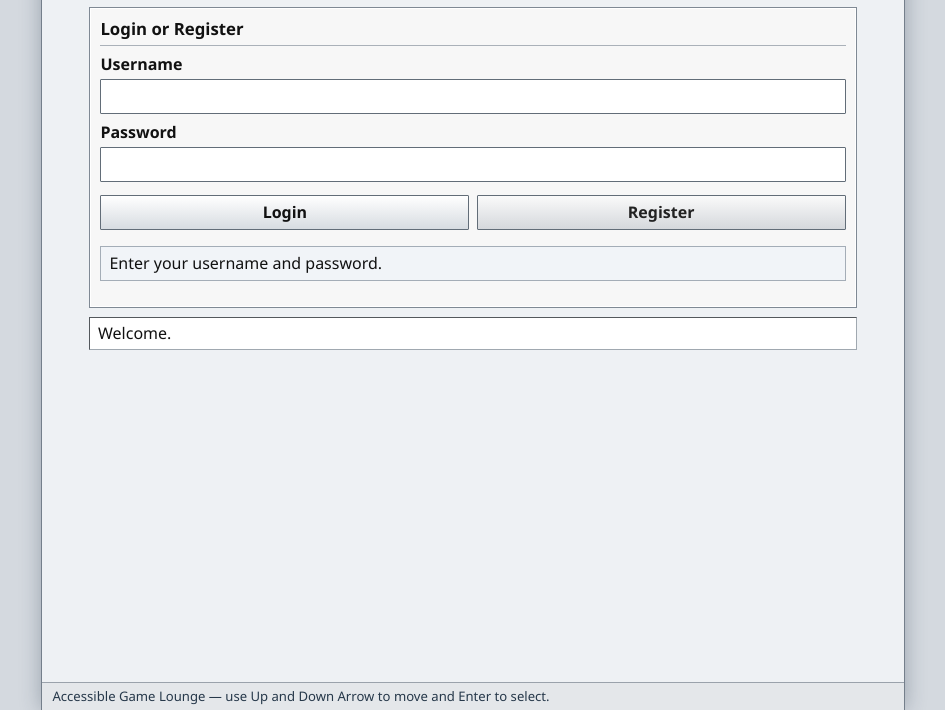
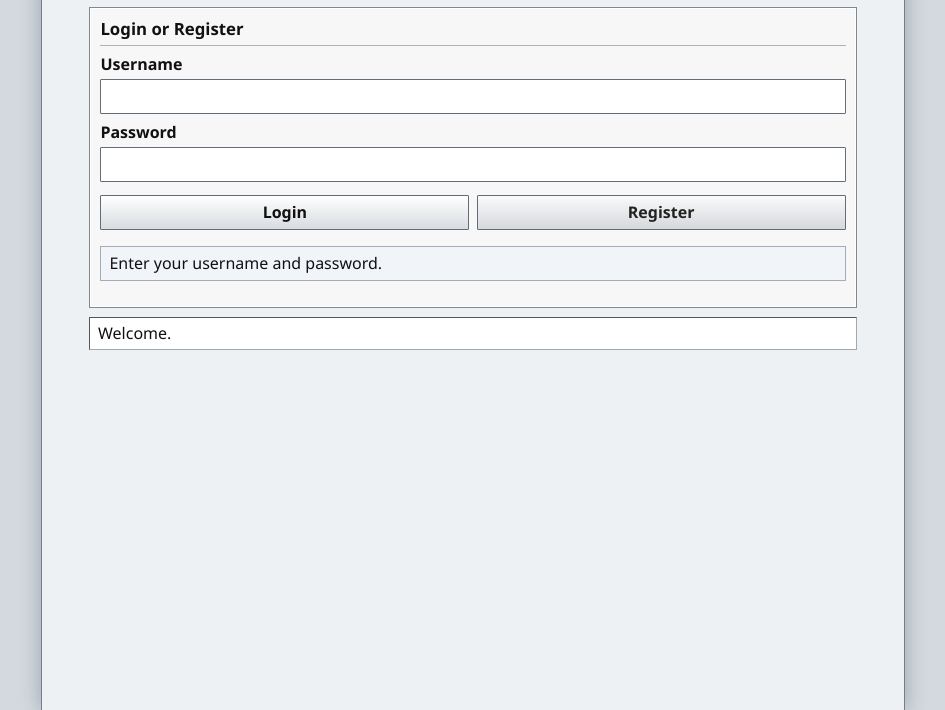
Before and after one commit to jasmine5802/accessible-game-lounge, an Electron app: page lobby.html in a window 1280 px wide. Shown: the part 90-800 px from the top of the page, without its empty margins (167-1112 px from the left). Drawn offline with nearby package versions, Linux system fonts and the light colour scheme; no server answers.

Commit message:
Remove old lobby footer from version 1.0.14

```diff
--- a/lobby.html
+++ b/lobby.html
@@ -83,7 +83,6 @@
 
     <p id="status" role="status" aria-live="polite" aria-atomic="true">Welcome.</p>
   </main>
-  <footer><p>Accessible Game Lounge &mdash; use Up and Down Arrow to move and Enter to select.</p></footer>
  </div>
   <script src="/socket.io/socket.io.js"></script>
   <script src="monopoly-boards.js"></script>
```
